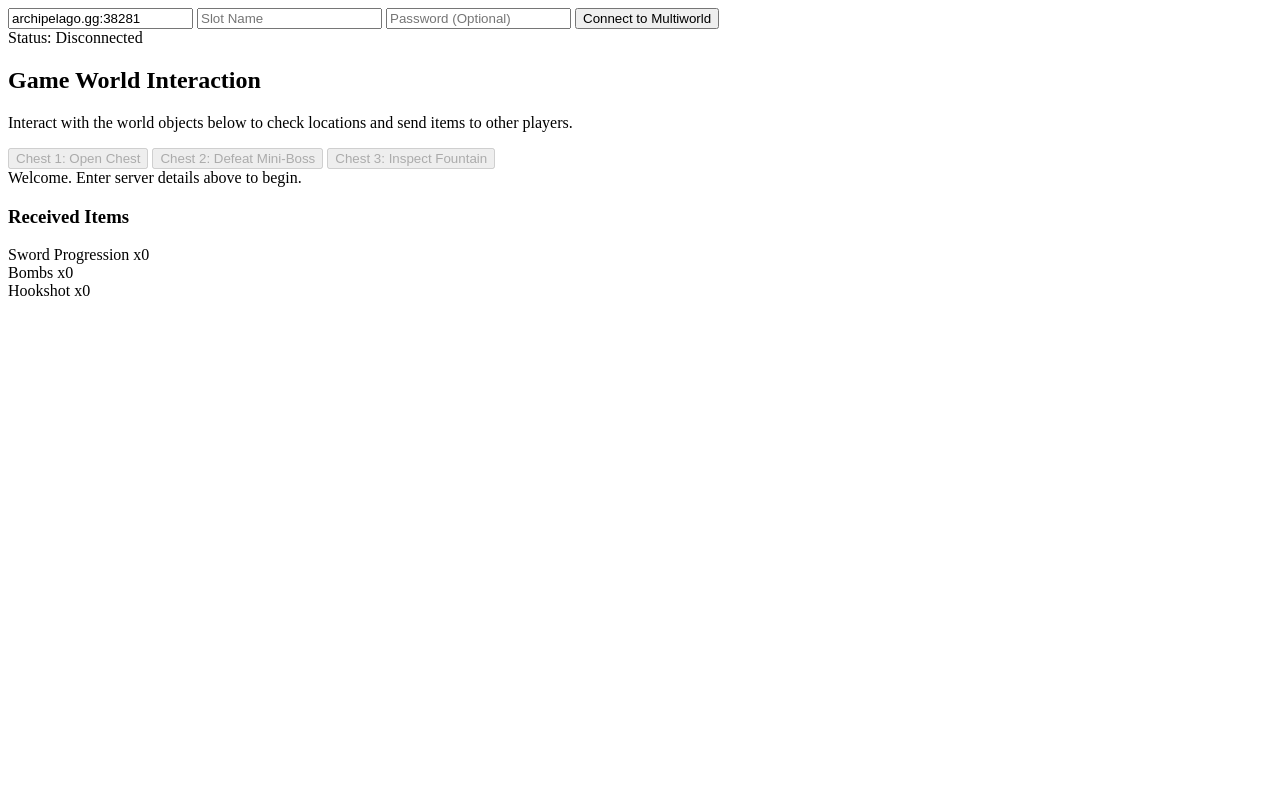
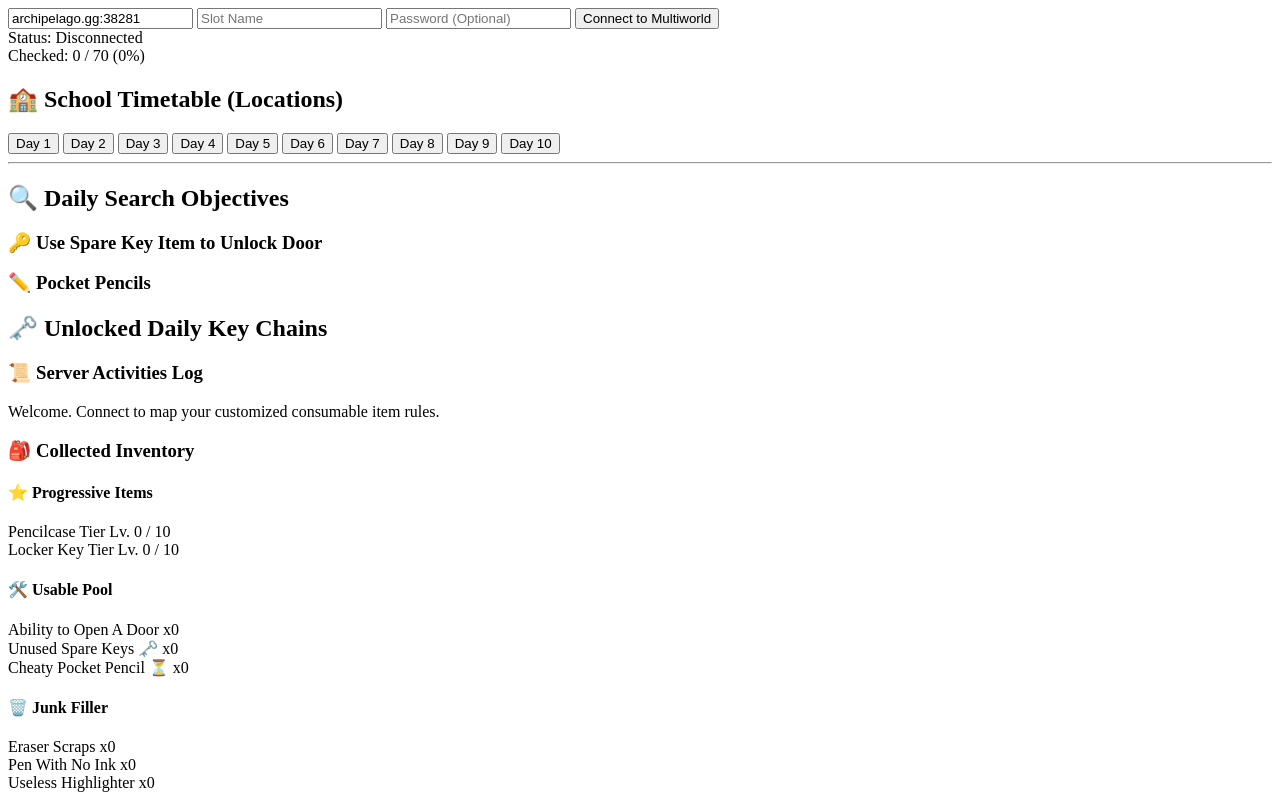
Before and after one commit to RedstoneWarden17/schoolipelago, a plain HTML site: page index.html in a window 1280 px wide. Drawn offline with Linux system fonts and the light colour scheme.

Commit message:
Update game interface title and layout structure

```diff
--- a/index.html
+++ b/index.html
@@ -3,7 +3,7 @@
 <head>
     <meta charset="UTF-8">
     <meta name="viewport" content="width=device-width, initial-scale=1.0">
-    <title>Archipelago Web Game Interface</title>
+    <title>High School Archipelago Client</title>
     <link rel="stylesheet" href="style.css">
 </head>
 <body>
@@ -16,41 +16,105 @@
                 <input type="password" id="password" placeholder="Password (Optional)">
                 <button id="connect-btn">Connect to Multiworld</button>
             </div>
-            <div id="status-text" class="disconnected">Status: Disconnected</div>
+            <div class="status-bar">
+                <div id="status-text" class="disconnected">Status: Disconnected</div>
+                <div id="completion-stats" class="stats-counter">Checked: 0 / 70 (0%)</div>
+            </div>
         </header>
 
-        <!-- MAIN GAME VIEWPORT -->
+        <!-- MAIN LAYOUT -->
         <div id="main-layout">
             <!-- GAME SCREEN / ACTIONS -->
             <section id="gameplay-area">
-                <h2>Game World Interaction</h2>
-                <p>Interact with the world objects below to check locations and send items to other players.</p>
+                <h2>🏫 School Timetable (Locations)</h2>
 
-                <div class="action-grid">
-                    <button class="location-btn" data-location-id="1001" disabled>Chest 1: Open Chest</button>
-                    <button class="location-btn" data-location-id="1002" disabled>Chest 2: Defeat Mini-Boss</button>
-                    <button class="location-btn" data-location-id="1003" disabled>Chest 3: Inspect Fountain</button>
+                <div class="day-tabs">
+                    <button class="tab-btn active" onclick="switchDay(1)">Day 1</button>
+                    <button class="tab-btn" onclick="switchDay(2)">Day 2</button>
+                    <button class="tab-btn" onclick="switchDay(3)">Day 3</button>
+                    <button class="tab-btn" onclick="switchDay(4)">Day 4</button>
+                    <button class="tab-btn" onclick="switchDay(5)">Day 5</button>
+                    <button class="tab-btn" onclick="switchDay(6)">Day 6</button>
+                    <button class="tab-btn" onclick="switchDay(7)">Day 7</button>
+                    <button class="tab-btn" onclick="switchDay(8)">Day 8</button>
+                    <button class="tab-btn" onclick="switchDay(9)">Day 9</button>
+                    <button class="tab-btn" onclick="switchDay(10)">Day 10</button>
                 </div>
 
+                <div id="classes-container" class="action-grid"></div>
+
+                <hr class="section-divider">
+
+                <!-- Auxiliary Search Subpanel -->
+                <h2>🔍 Daily Search Objectives</h2>
+                <div class="search-panel">
+                    <div class="search-row">
+                        <h3>🔑 Use Spare Key Item to Unlock Door</h3>
+                        <div id="keys-container" class="item-action-grid"></div>
+                    </div>
+                    <div class="search-row">
+                        <h3>✏️ Pocket Pencils</h3>
+                        <div id="pencils-container" class="item-action-grid"></div>
+                    </div>
+                </div>
+
+                <!-- Unlocked Static Display Shelf -->
+                <h2>🗝️ Unlocked Daily Key Chains</h2>
+                <div id="unlocked-keyshelf" class="keyshelf-grid">
+                    <!-- Day keys populate here statically when consumed -->
+                </div>
+
+                <h3>📜 Server Activities Log</h3>
                 <div id="game-log">
-                    <div class="log-entry system">Welcome. Enter server details above to begin.</div>
+                    <div class="log-entry system">Welcome. Connect to map your customized consumable item rules.</div>
                 </div>
             </section>
 
             <!-- INVENTORY SIDEBAR -->
             <aside id="inventory-panel">
-                <h3>Received Items</h3>
-                <div id="inventory-grid">
-                    <div class="item-card" id="item-2001" data-count="0">
-                        <span class="item-name">Sword Progression</span>
+                <h3>🎒 Collected Inventory</h3>
+
+                <div class="inventory-section">
+                    <h4>⭐ Progressive Items</h4>
+                    <div class="item-card item-progression" id="item-5001" data-count="0">
+                        <span class="item-name">Pencilcase Tier</span>
+                        <span class="item-qty">Lv. 0 / 10</span>
+                    </div>
+                    <div class="item-card item-progression" id="item-5002" data-count="0">
+                        <span class="item-name">Locker Key Tier</span>
+                        <span class="item-qty">Lv. 0 / 10</span>
+                    </div>
+                </div>
+
+                <div class="inventory-section">
+                    <h4>🛠️ Usable Pool</h4>
+                    <div class="item-card item-useful" id="item-5003" data-count="0">
+                        <span class="item-name">Ability to Open A Door</span>
                         <span class="item-qty">x0</span>
                     </div>
-                    <div class="item-card" id="item-2002" data-count="0">
-                        <span class="item-name">Bombs</span>
+                    <!-- Spare Key Item counter target -->
+                    <div class="item-card item-useful" id="item-5004" data-count="0">
+                        <span class="item-name">Unused Spare Keys 🗝️</span>
+                        <span class="item-qty" id="spare-key-pool-count">x0</span>
+                    </div>
+                    <div class="item-card item-useful" id="item-5005" data-count="0">
+                        <span class="item-name">Cheaty Pocket Pencil ⏳</span>
                         <span class="item-qty">x0</span>
                     </div>
-                    <div class="item-card" id="item-2003" data-count="0">
-                        <span class="item-name">Hookshot</span>
+                </div>
+
+                <div class="inventory-section">
+                    <h4>🗑️ Junk Filler</h4>
+                    <div class="item-card item-junk" id="item-5006" data-count="0">
+                        <span class="item-name">Eraser Scraps</span>
+                        <span class="item-qty">x0</span>
+                    </div>
+                    <div class="item-card item-junk" id="item-5007" data-count="0">
+                        <span class="item-name">Pen With No Ink</span>
+                        <span class="item-qty">x0</span>
+                    </div>
+                    <div class="item-card item-junk" id="item-5008" data-count="0">
+                        <span class="item-name">Useless Highlighter</span>
                         <span class="item-qty">x0</span>
                     </div>
                 </div>
```
